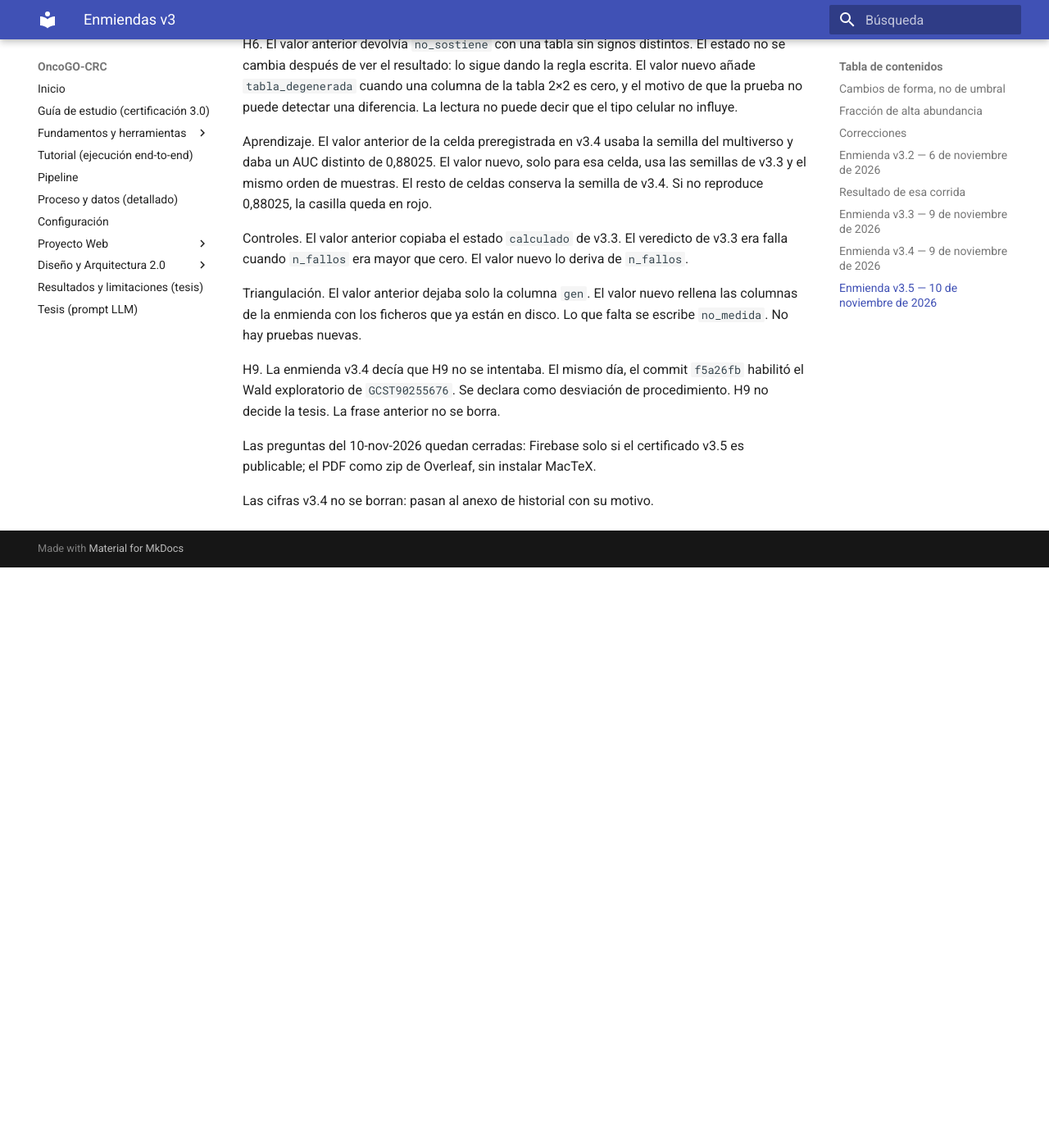
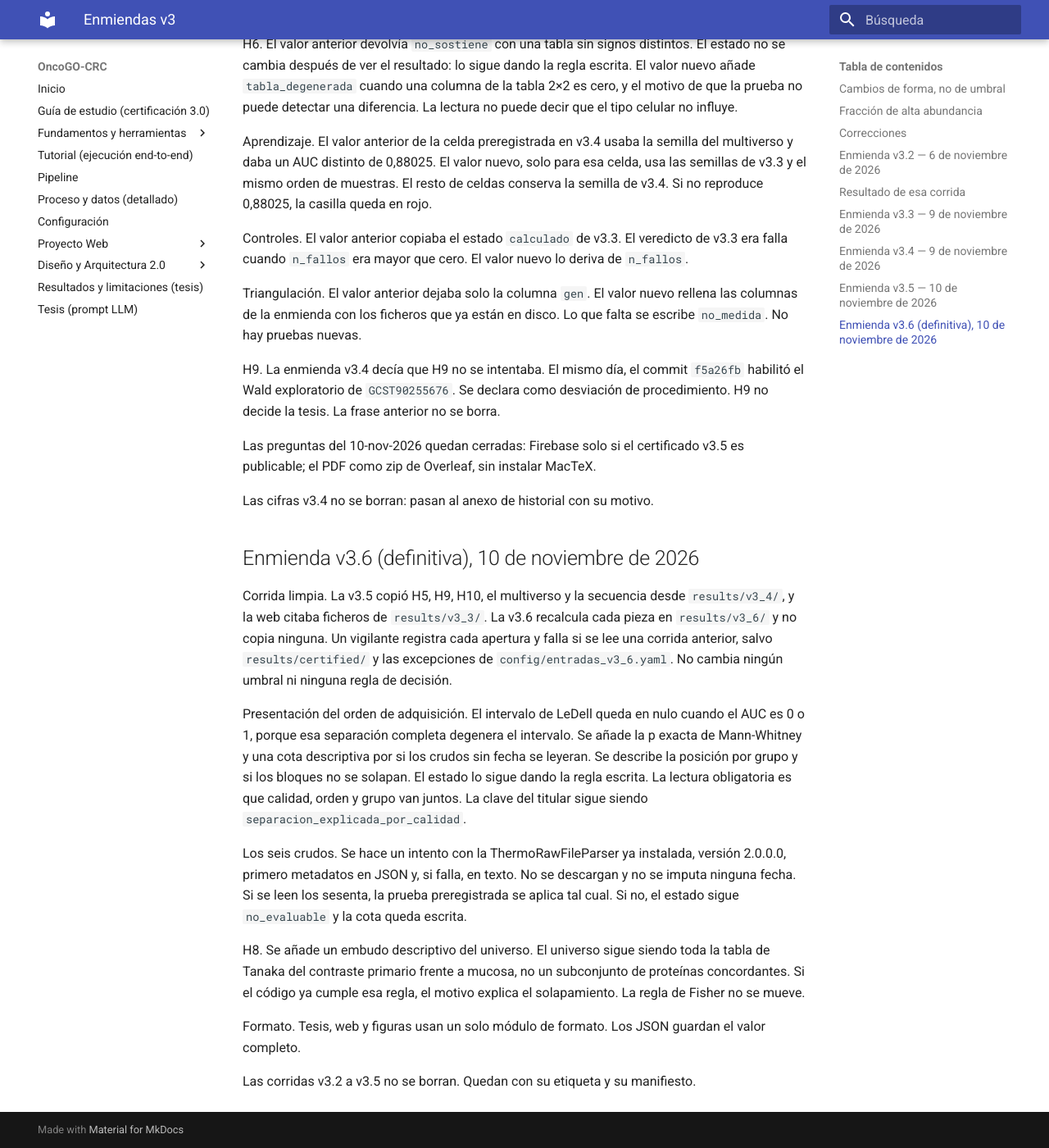
Before and after one commit to JancoDeveloper/OncoGO-CRC, an MkDocs documentation site: the page built from docs/enmiendas_v3.md, in a window 1280 px wide and 1400 px high, scrolled down 8069 px. Shown: the whole window at 82% size. Built offline with MkDocs 1.6.1 and Material for MkDocs 9.7.7, drawn with Linux system fonts in a browser that asks for light colours; before the commit the page ends 8761 px from its top, so only the background shows below that.

Commit message:
prereg: enmienda v3.6 (corrida limpia, reglas de presentación y descriptivos de la preanalítica y H8)
Co-authored-by: Cursor <cursoragent@cursor.com>

```diff
--- a/docs/enmiendas_v3.md
+++ b/docs/enmiendas_v3.md
@@ -141,3 +141,17 @@ H9. La enmienda v3.4 decía que H9 no se intentaba. El mismo día, el commit `f5
 Las preguntas del 10-nov-2026 quedan cerradas: Firebase solo si el certificado v3.5 es publicable; el PDF como zip de Overleaf, sin instalar MacTeX.
 
 Las cifras v3.4 no se borran: pasan al anexo de historial con su motivo.
+
+## Enmienda v3.6 (definitiva), 10 de noviembre de 2026
+
+Corrida limpia. La v3.5 copió H5, H9, H10, el multiverso y la secuencia desde `results/v3_4/`, y la web citaba ficheros de `results/v3_3/`. La v3.6 recalcula cada pieza en `results/v3_6/` y no copia ninguna. Un vigilante registra cada apertura y falla si se lee una corrida anterior, salvo `results/certified/` y las excepciones de `config/entradas_v3_6.yaml`. No cambia ningún umbral ni ninguna regla de decisión.
+
+Presentación del orden de adquisición. El intervalo de LeDell queda en nulo cuando el AUC es 0 o 1, porque esa separación completa degenera el intervalo. Se añade la p exacta de Mann-Whitney y una cota descriptiva por si los crudos sin fecha se leyeran. Se describe la posición por grupo y si los bloques no se solapan. El estado lo sigue dando la regla escrita. La lectura obligatoria es que calidad, orden y grupo van juntos. La clave del titular sigue siendo `separacion_explicada_por_calidad`.
+
+Los seis crudos. Se hace un intento con la ThermoRawFileParser ya instalada, versión 2.0.0.0, primero metadatos en JSON y, si falla, en texto. No se descargan y no se imputa ninguna fecha. Si se leen los sesenta, la prueba preregistrada se aplica tal cual. Si no, el estado sigue `no_evaluable` y la cota queda escrita.
+
+H8. Se añade un embudo descriptivo del universo. El universo sigue siendo toda la tabla de Tanaka del contraste primario frente a mucosa, no un subconjunto de proteínas concordantes. Si el código ya cumple esa regla, el motivo explica el solapamiento. La regla de Fisher no se mueve.
+
+Formato. Tesis, web y figuras usan un solo módulo de formato. Los JSON guardan el valor completo.
+
+Las corridas v3.2 a v3.5 no se borran. Quedan con su etiqueta y su manifiesto.
```
Also changed, not shown: 2 other files.
